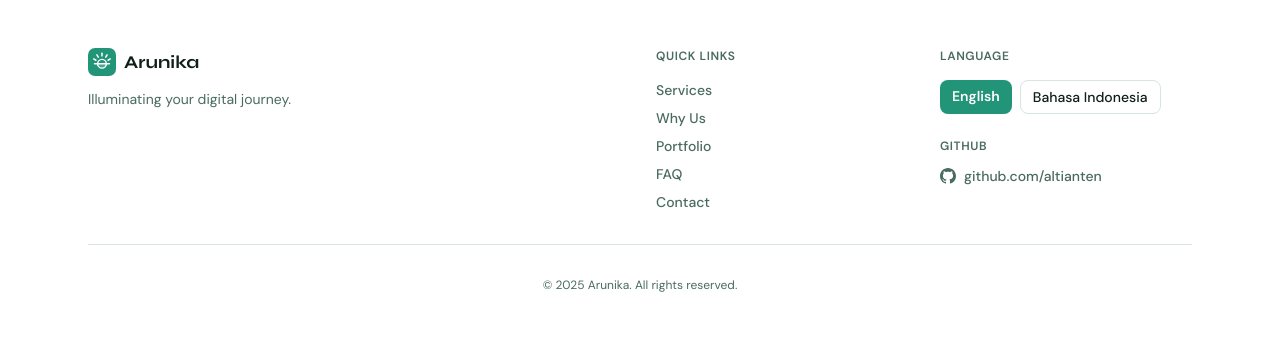
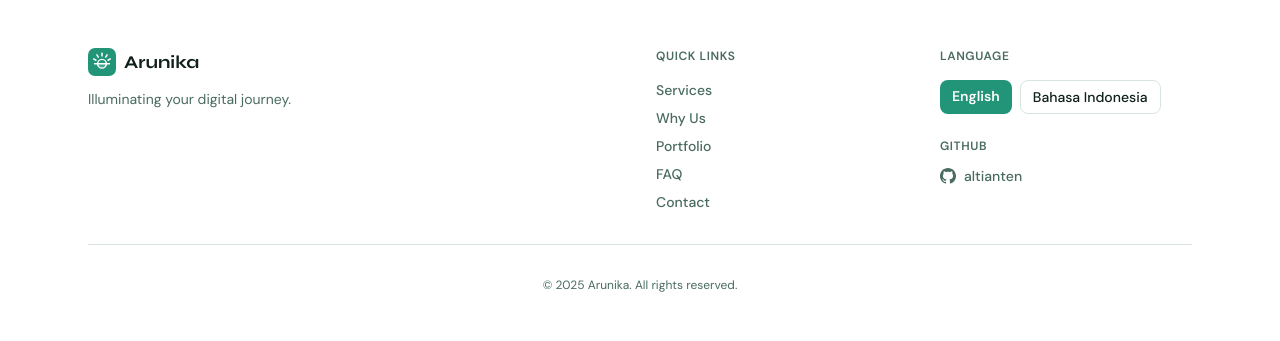
Before and after one commit to altianten/arunikacode, a Flask app: page /contact in a window 1280 px wide. Shown: the part 1147-1488 px from the top of the page. Run offline with Flask 3, Linux system fonts and the light colour scheme; some libraries are stand-ins or nearby versions.

Commit message:
Update GitHub link to altianten

```diff
--- a/templates/base.html
+++ b/templates/base.html
@@ -516,7 +516,7 @@
           <svg xmlns="http://www.w3.org/2000/svg" width="16" height="16" fill="currentColor" viewBox="0 0 24 24">
             <path d="M12 0C5.37 0 0 5.37 0 12c0 5.3 3.438 9.8 8.205 11.385.6.113.82-.258.82-.577 0-.285-.01-1.04-.015-2.04-3.338.724-4.042-1.61-4.042-1.61-.546-1.385-1.335-1.755-1.335-1.755-1.087-.744.084-.729.084-.729 1.205.084 1.838 1.236 1.838 1.236 1.07 1.835 2.809 1.305 3.495.998.108-.776.417-1.305.76-1.605-2.665-.3-5.466-1.332-5.466-5.93 0-1.31.465-2.38 1.235-3.22-.135-.303-.54-1.523.105-3.176 0 0 1.005-.322 3.3 1.23.96-.267 1.98-.399 3-.405 1.02.006 2.04.138 3 .405 2.28-1.552 3.285-1.23 3.285-1.23.645 1.653.24 2.873.12 3.176.765.84 1.23 1.91 1.23 3.22 0 4.61-2.805 5.625-5.475 5.92.42.36.81 1.096.81 2.22 0 1.606-.015 2.896-.015 3.286 0 .315.21.69.825.57C20.565 21.795 24 17.295 24 12c0-6.63-5.37-12-12-12z"/>
           </svg>
-          github.com/altianten
+          altianten
         </a>
       </div>
     </div>
```
